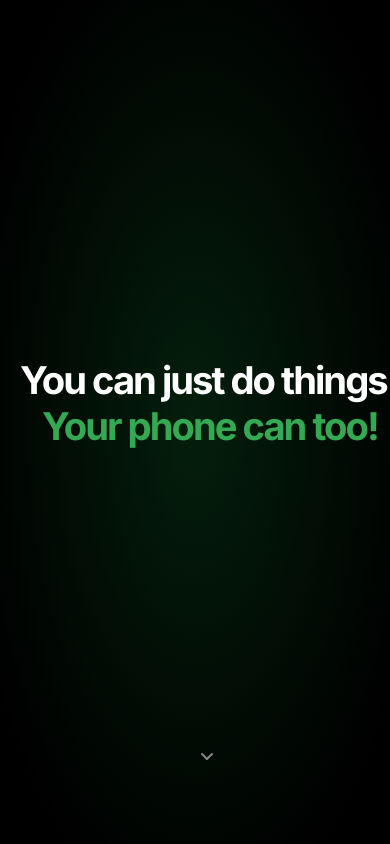
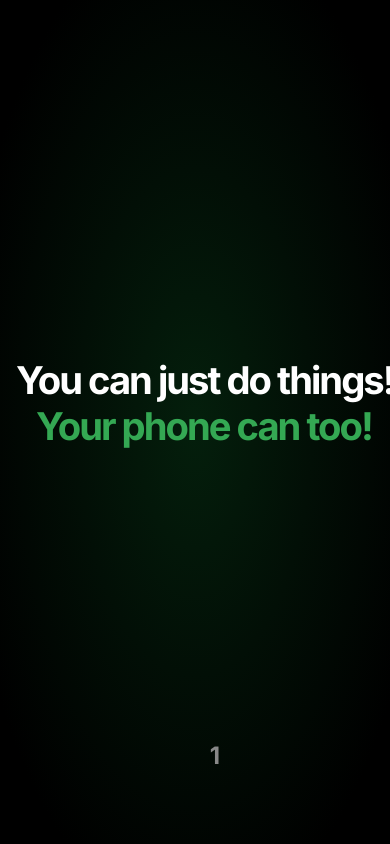
Before and after one commit to rohithathreya/savyn-launcher-privacy, a plain HTML site: page index.html in a window 390 px wide. Shown: the top 844 px of the page. Drawn offline with Linux system fonts and the light colour scheme.

Commit message:
Launch Savyn Labs website - homepage, styles, privacy policy

```diff
--- a/index.html
+++ b/index.html
@@ -24,9 +24,7 @@
                 Your phone can too!
             </h1>
             <div class="chevron-down fade-in" onclick="document.querySelector('[data-section=ps-1]').scrollIntoView({behavior: 'smooth'})">
-                <svg width="24" height="24" viewBox="0 0 24 24" fill="none" xmlns="http://www.w3.org/2000/svg">
-                    <path d="M7 10L12 15L17 10" stroke="#888888" stroke-width="2" stroke-linecap="round" stroke-linejoin="round"/>
-                </svg>
+                <span style="color: #888888; font-size: 24px; font-weight: 600; font-family: 'Inter', sans-serif;">1</span>
             </div>
         </section>
 
--- a/styles.css
+++ b/styles.css
@@ -90,13 +90,13 @@ body {
 
 .hero .title:first-of-type {
     top: 44.8%;
-    left: 32px;
+    left: 24px;
     color: #ffffff;
 }
 
 .hero .title:last-of-type {
     top: 50.1%;
-    left: 76px;
+    left: 60px;
     color: #34a853;
 }
 
@@ -107,6 +107,11 @@ body {
     transform: translateX(-50%);
     animation: bounce 2s ease-in-out infinite;
     cursor: pointer;
+    display: flex;
+    align-items: center;
+    justify-content: center;
+    width: 40px;
+    height: 40px;
 }
 
 @keyframes bounce {
@@ -502,12 +507,12 @@ body {
 
     .hero .title:first-of-type {
         top: 44%;
-        left: 24px;
+        left: 20px;
     }
 
     .hero .title:last-of-type {
         top: 49.5%;
-        left: 56px;
+        left: 50px;
     }
 
     .story {
@@ -580,12 +585,12 @@ body {
 
     .hero .title:first-of-type {
         top: 42.5%;
-        left: 20px;
+        left: 16px;
     }
 
     .hero .title:last-of-type {
         top: 48%;
-        left: 42px;
+        left: 36px;
     }
 
     .chevron-down {
```
